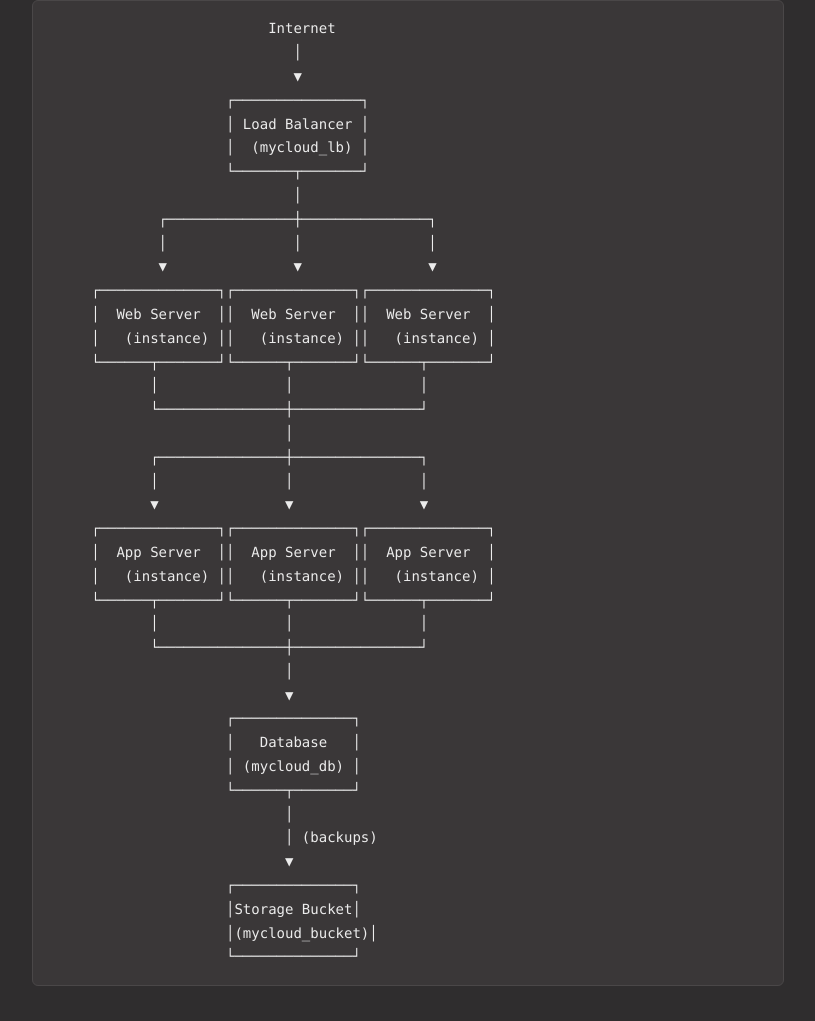
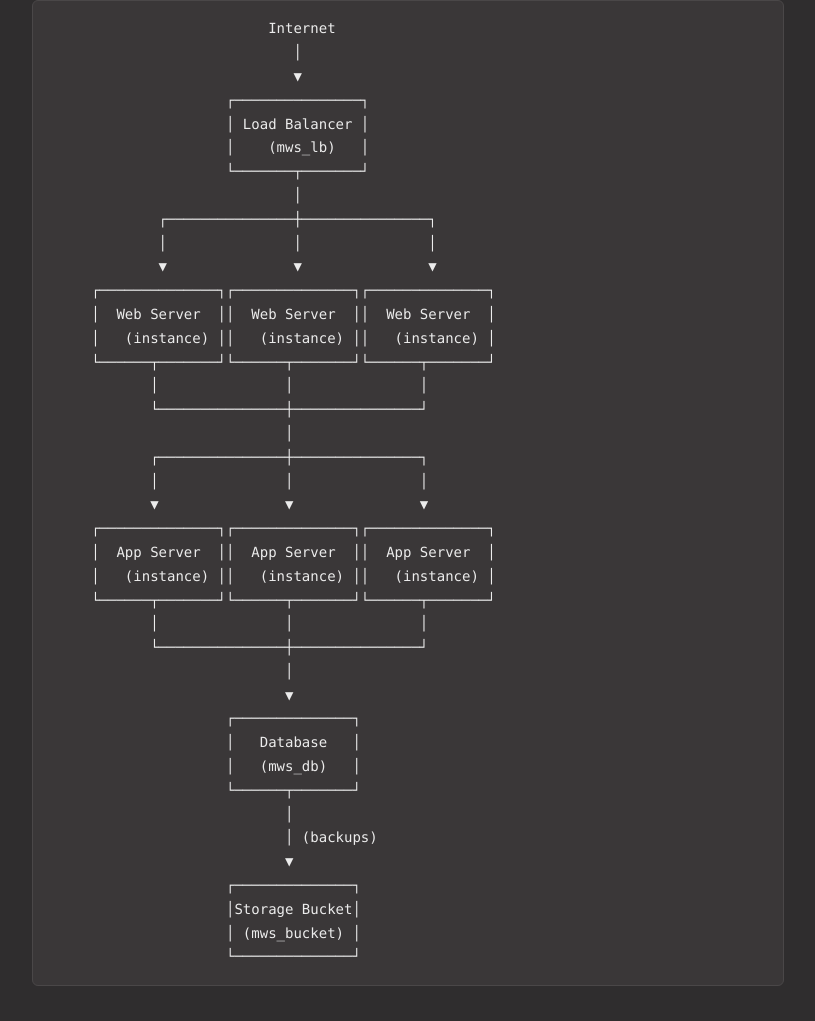
Before and after one commit to majesticbeast/intro-to-terraform, a Jekyll site: the page built from docs/project-setup.md, in a window 1280 px wide and 1400 px high, scrolled down 1171 px. Shown: the part 240-1261 px from the top of the window, without its empty margins (232-1047 px from the left). Built offline with Jekyll 4.4.1, drawn with Linux system fonts in a browser that asks for light colours.

Commit message:
couple fixes

```diff
--- a/docs/project-setup.md
+++ b/docs/project-setup.md
@@ -59,7 +59,7 @@ supporting resources you would normally need.
                                  ▼
                          ┌───────────────┐
                          │ Load Balancer │
-                         │  (mycloud_lb) │
+                         │    (mws_lb)   │
                          └───────┬───────┘
                                  │
                  ┌───────────────┼───────────────┐
@@ -85,14 +85,14 @@ supporting resources you would normally need.
                                 ▼
                          ┌──────────────┐
                          │   Database   │
-                         │ (mycloud_db) │
+                         │   (mws_db)   │
                          └──────┬───────┘
                                 │
                                 │ (backups)
                                 ▼
                          ┌──────────────┐
                          │Storage Bucket│
-                         │(mycloud_bucket)│
+                         │ (mws_bucket) │
                          └──────────────┘
 
 ### Key learning objectives:
```
